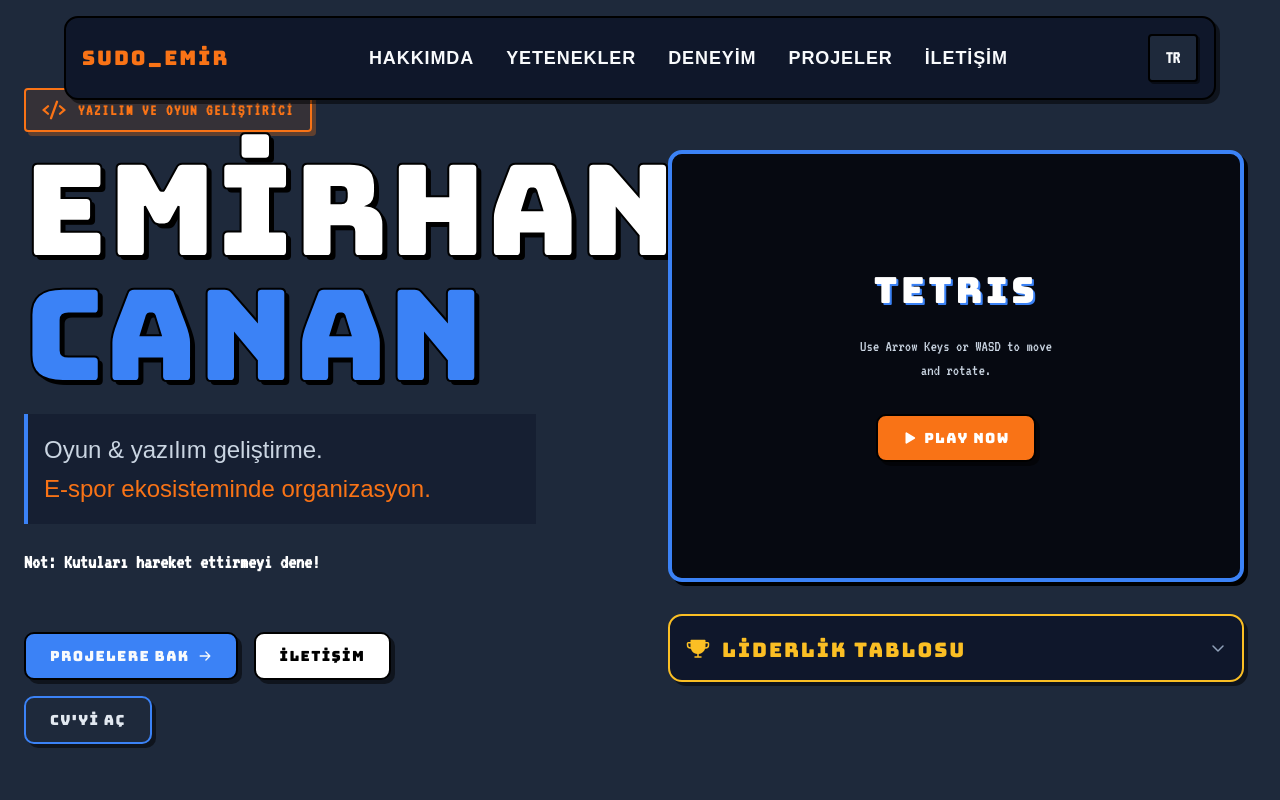
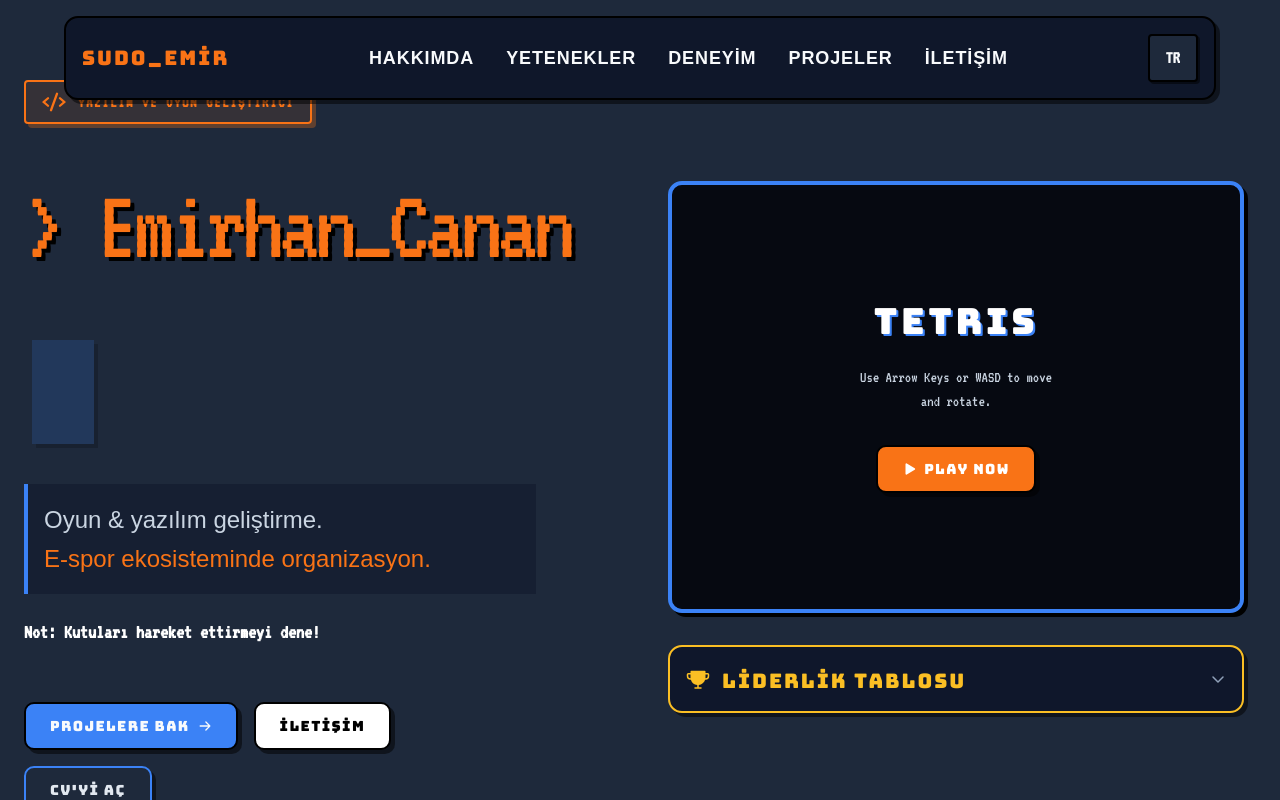
Before and after one commit to EmirhanCanan/portfolio-site, a React (Vite) app: page / in a window 1280 px wide. Shown: the top 800 px of the page. Built offline with nearby package versions, Linux system fonts and the light colour scheme.

Commit message:
Change Hero Name animation to Terminal Typewriter effect

```diff
--- a/src/components/animations/EasterEggName.tsx
+++ b/src/components/animations/EasterEggName.tsx
@@ -15,11 +15,7 @@ export function EasterEggName() {
       }).then(() => {
         setTimeout(() => {
           setClicks(0);
-          controls.set({ y: 0, rotate: 0, opacity: 0 });
-          controls.start({
-            opacity: 1,
-            transition: { duration: 1 }
-          });
+          controls.set({ y: 0, rotate: 0, opacity: 1 });
         }, 1000);
       });
     }
@@ -31,26 +27,38 @@ export function EasterEggName() {
     }
   };
 
-  const shadowBase = "4px 4px 0 rgba(0,0,0,1)";
+  const name = "> Emirhan_Canan";
 
   return (
-    <div className="flex flex-col items-start select-none cursor-pointer group" onClick={handleClick}>
+    <div className="flex flex-col items-start select-none cursor-pointer" onClick={handleClick}>
       <motion.h1
         animate={controls}
-        className="text-[5rem] md:text-[8rem] font-display uppercase leading-[0.85] text-white cyber-glitch"
-        data-text="Emirhan"
-        style={{ textShadow: shadowBase, WebkitTextStroke: '2px black' }}
+        className="text-[4rem] md:text-[6.5rem] font-mono text-[var(--color-toon-orange)] tracking-tighter"
+        style={{ textShadow: '4px 4px 0 #000' }}
       >
-        Emirhan
-      </motion.h1>
-
-      <motion.h1
-        animate={controls}
-        className="text-[5rem] md:text-[8rem] font-display uppercase leading-[0.85] text-[var(--color-toon-blue)] cyber-glitch mt-4"
-        data-text="Canan"
-        style={{ textShadow: shadowBase, WebkitTextStroke: '2px black' }}
-      >
-        Canan
+        {name.split("").map((char, index) => (
+          <motion.span
+            key={index}
+            initial={{ opacity: 0 }}
+            animate={{ opacity: 1 }}
+            transition={{
+              duration: 0.1,
+              delay: index * 0.15,
+            }}
+          >
+            {char}
+          </motion.span>
+        ))}
+        <motion.span
+          animate={{ opacity: [1, 0] }}
+          transition={{
+            duration: 0.8,
+            repeat: Infinity,
+            repeatType: "reverse",
+          }}
+          className="inline-block w-[0.6em] h-[1em] bg-[var(--color-toon-blue)] align-middle ml-2"
+          style={{ boxShadow: '4px 4px 0 #000' }}
+        />
       </motion.h1>
     </div>
   );
```
